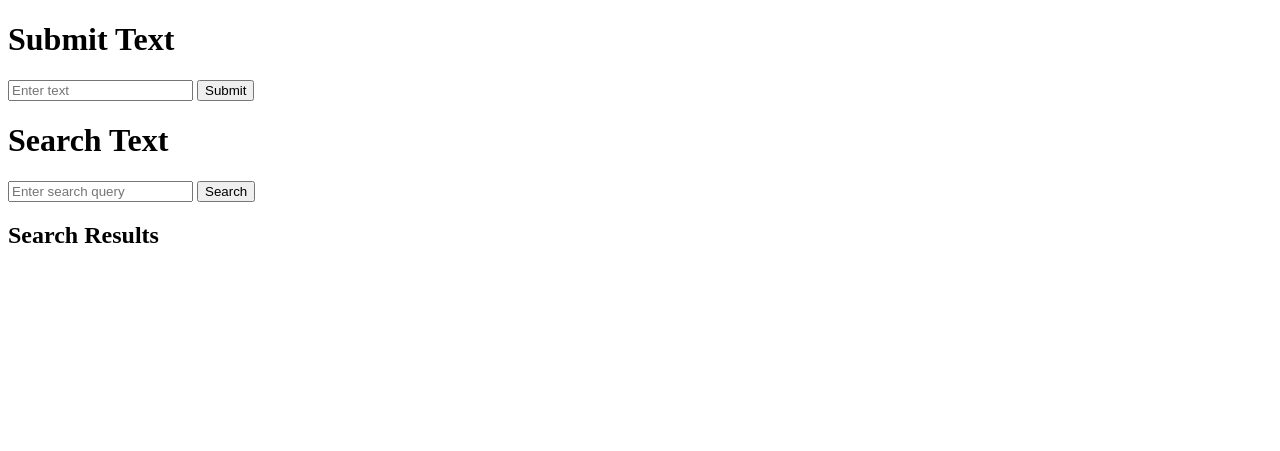
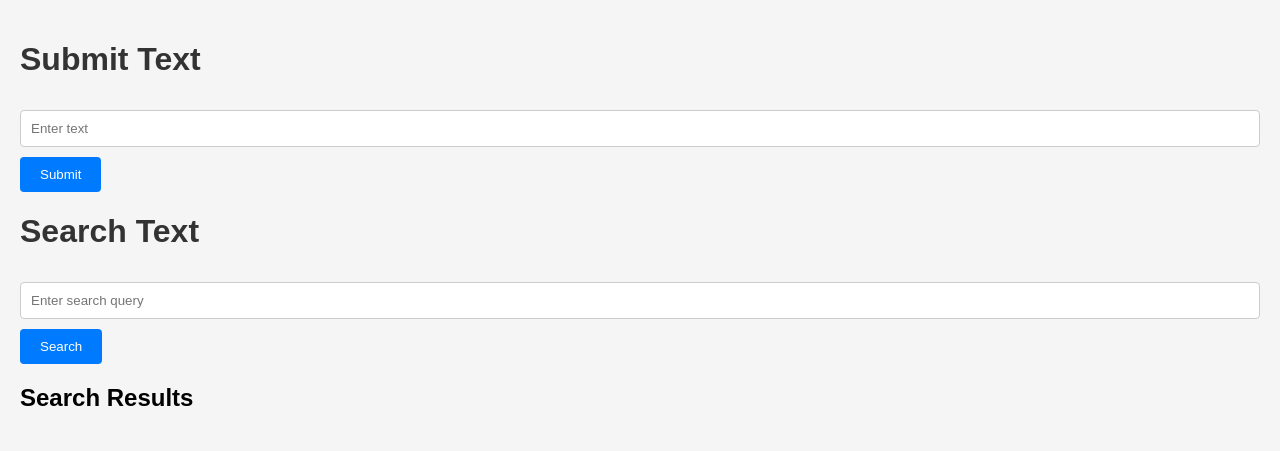
Before and after one commit to aaronsuns/testpy, a Flask app: page / in a window 1280 px wide. Shown: the top 451 px of the page. Run offline with Flask 3, Linux system fonts and the light colour scheme.

Commit message:
update index

```diff
--- a/templates/index.html
+++ b/templates/index.html
@@ -2,6 +2,46 @@
 <html>
 <head>
     <title>Text Submission and Search</title>
+    <style>
+        body {
+            font-family: Arial, sans-serif;
+            background-color: #f5f5f5;
+            margin: 0;
+            padding: 20px;
+        }
+        h1 {
+            color: #333;
+        }
+        input[type="text"] {
+            width: calc(100% - 22px);
+            padding: 10px;
+            margin: 10px 0;
+            border: 1px solid #ccc;
+            border-radius: 4px;
+        }
+        button {
+            padding: 10px 20px;
+            background-color: #007bff;
+            color: white;
+            border: none;
+            border-radius: 4px;
+            cursor: pointer;
+        }
+        button:hover {
+            background-color: #0056b3;
+        }
+        #resultsList {
+            list-style-type: none;
+            padding: 0;
+        }
+        #resultsList li {
+            background-color: #fff;
+            margin: 5px 0;
+            padding: 10px;
+            border: 1px solid #ddd;
+            border-radius: 4px;
+        }
+    </style>
 </head>
 <body>
     <h1>Submit Text</h1>
```
